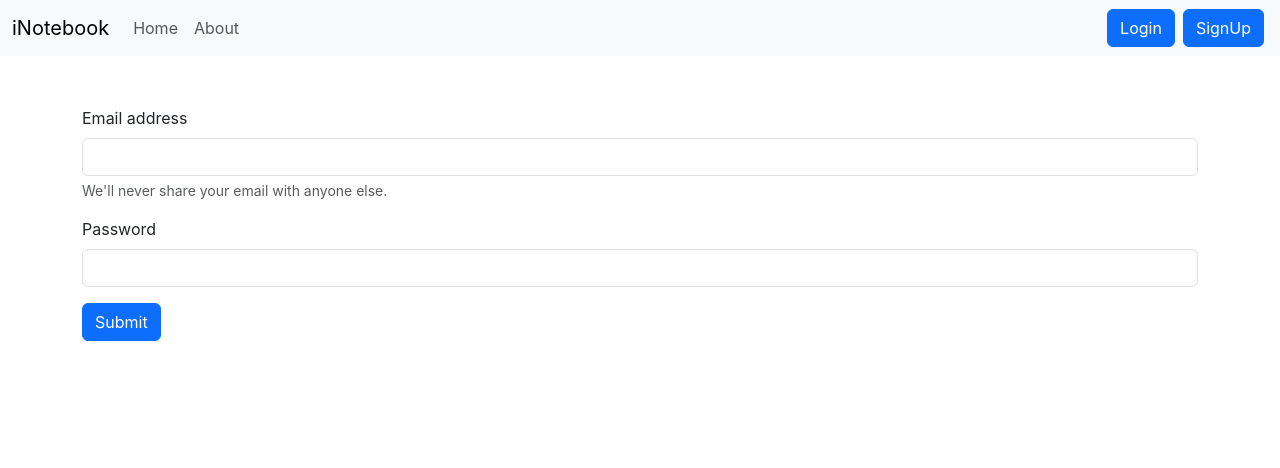
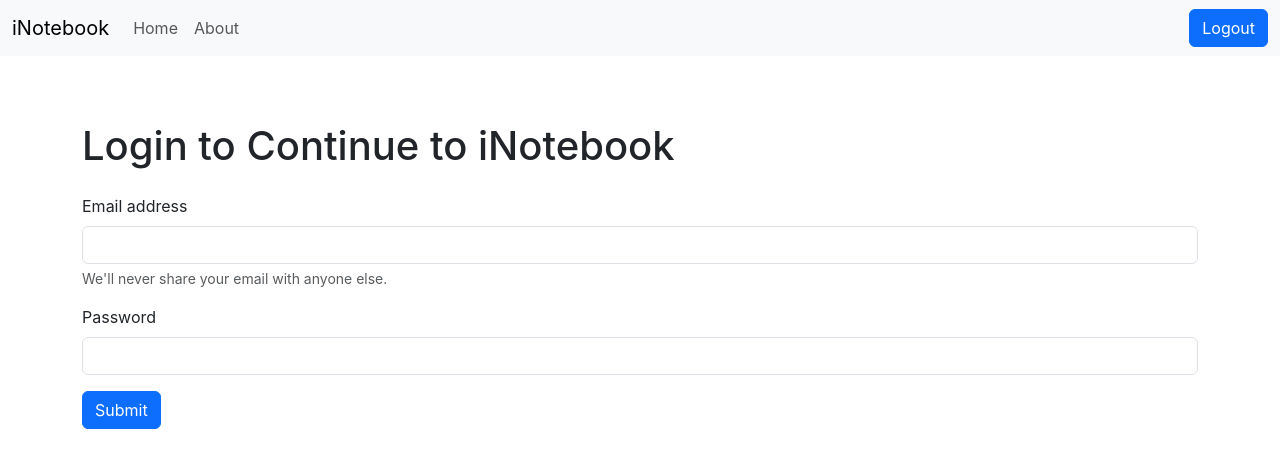
Before and after one commit to anirudddha/React-Notebook, a React (Create React App) app: page /login in a window 1280 px wide. Shown: the top 468 px of the page. Built offline with nearby package versions, Linux system fonts and the light colour scheme; sample sign-in values are in the browser's storage.

Commit message:
Logout button and some fixes

```diff
--- a/src/components/Login.js
+++ b/src/components/Login.js
@@ -32,9 +32,10 @@
         setCredentials({...credentials,[e.target.name]: e.target.value});
     }
     return (
-        <div>
+        <div className='mt-3'>
             <form onSubmit={handleSubmit}>
-                <div className="mb-3">
+                <h1>Login to Continue to iNotebook</h1>
+                <div className="mb-3 my-4">
                     <label htmlFor="email" className="form-label">Email address</label>
                     <input type="email" className="form-control" value={credentials.email} onChange={onChange} id="email" name="email" aria-describedby="emailHelp" />
                     <div id="emailHelp" className="form-text">We'll never share your email with anyone else.</div>
--- a/src/components/Navbar.js
+++ b/src/components/Navbar.js
@@ -1,6 +1,11 @@
 import React from 'react'
-import {Link,useLocation} from "react-router-dom";
+import {Link,useLocation,useNavigate} from "react-router-dom";
 export default function Navbar() {
+    let history = useNavigate();
+    const handleLogout =()=>{
+        localStorage.removeItem('token');
+        history("/login");
+    }
     let location = useLocation();
     return (
         <nav className="navbar navbar-expand-lg bg-body-tertiary">
@@ -19,10 +24,10 @@
                         </li>
 
                     </ul>
-                    <form className="d-flex" role="search">
+                    {(localStorage.getItem('token')==="undefined" || !localStorage.getItem('token'))?<form className="d-flex" role="search">
                         <Link className="btn btn-primary mx-1" to="/login" role="button">Login</Link>
                         <Link className="btn btn-primary mx-1" to="/signup" role="button">SignUp</Link>
-                    </form>
+                    </form>:<button onClick={handleLogout} className="btn btn-primary">Logout</button>}
                 </div>
             </div>
         </nav>
--- a/src/components/Notes.js
+++ b/src/components/Notes.js
@@ -10,7 +10,8 @@
     let history = useNavigate();
 
     useEffect(() => {
-        if(localStorage.getItem('token')!="undefined"){
+        console.log(localStorage.getItem('token'));
+        if(!(localStorage.getItem('token')==="undefined" || !localStorage.getItem('token'))){
             getNotes();
         }
         else{
--- a/src/components/Signup.js
+++ b/src/components/Signup.js
@@ -2,44 +2,52 @@
 import { useNavigate } from 'react-router-dom';
 
 function Signup(props) {
-    const [credentials,setCredentials] = useState({name:"",email: "",password:"",cpassword:""})
+    const [credentials, setCredentials] = useState({ name: "", email: "", password: "", cpassword: "" })
     let history = useNavigate();
 
-    const onChange=(e)=>{
-        setCredentials({...credentials,[e.target.name]: e.target.value});
+    const onChange = (e) => {
+        setCredentials({ ...credentials, [e.target.name]: e.target.value });
     }
 
-    const handleSubmit = async(e) => {
+    const handleSubmit = async (e) => {
+
         e.preventDefault();
-        const {name,email,password,cpassword} = credentials;
+        const { name, email, password, cpassword } = credentials;
+        if (password !== cpassword) {
+            props.showAlert("Password and confirm password is different", "danger");
+        }
+        else {
             const response = await fetch("http://localhost:5000/api/auth/createUser", {
                 method: "POST",
 
                 headers: {
                     "Content-Type": "application/json",
                 },
-            body: JSON.stringify({name,email,password}), // body data type must match "Content-Type" header
+                body: JSON.stringify({ name, email, password }), // body data type must match "Content-Type" header
 
             });
             const json = await response.json();
             console.log(json);
-        if(json.succes){
+            if (json.succes) {
                 // save the auth toke and redirect
-            localStorage.setItem('token',json.authtoken);
+                localStorage.setItem('token', json.authToken);
                 history("/");
-            props.showAlert("Account Created Succesfully","succes")
+                props.showAlert("Account Created Succesfully", "success")
             }
-        else{
-            props.showAlert("Invalid Credentials","danger")
+            else {
+                props.showAlert("Invalid Credentials", "danger")
             }
         }
 
+    }
+
     return (
-        <div className='container'>
+        <div className='container mt-4'>
             <form onSubmit={handleSubmit}>
+                <h1>SignUp to Continue to iNotebook</h1>
                 <div className="mb-3">
                     <label htmlFor="name" className="form-label">Name</label>
-                    <input type="text" className="form-control" id="name" name="name" onChange={onChange} aria-describedby="emailHelp" required/>
+                    <input type="text" className="form-control" id="name" name="name" onChange={onChange} aria-describedby="emailHelp" required />
                 </div>
                 <div className="mb-3">
                     <label htmlFor="email" className="form-label">Email address</label>
@@ -48,7 +56,7 @@
                 </div>
                 <div className="mb-3">
                     <label htmlFor="password" className="form-label">Password</label>
-                    <input type="password" className="form-control" id="password" name="password" onChange={onChange} required minLength={5}/>
+                    <input type="password" className="form-control" id="password" name="password" onChange={onChange} required minLength={5} />
                 </div>
                 <div className="mb-3">
                     <label htmlFor="cpassword" className="form-label">Confirm Password</label>
```
Lines whose indentation alone changed are shown as unchanged.
